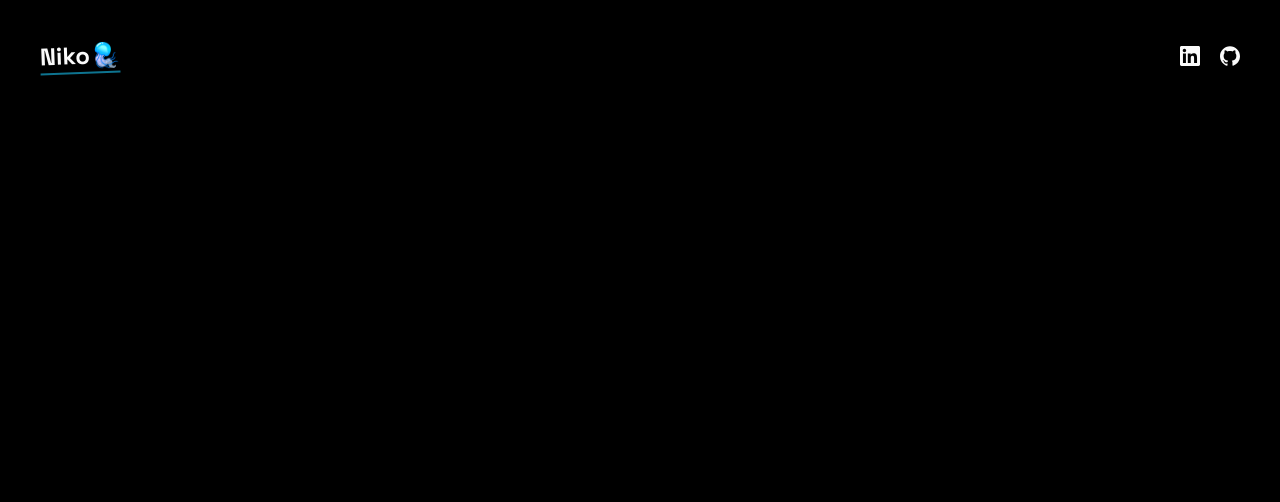
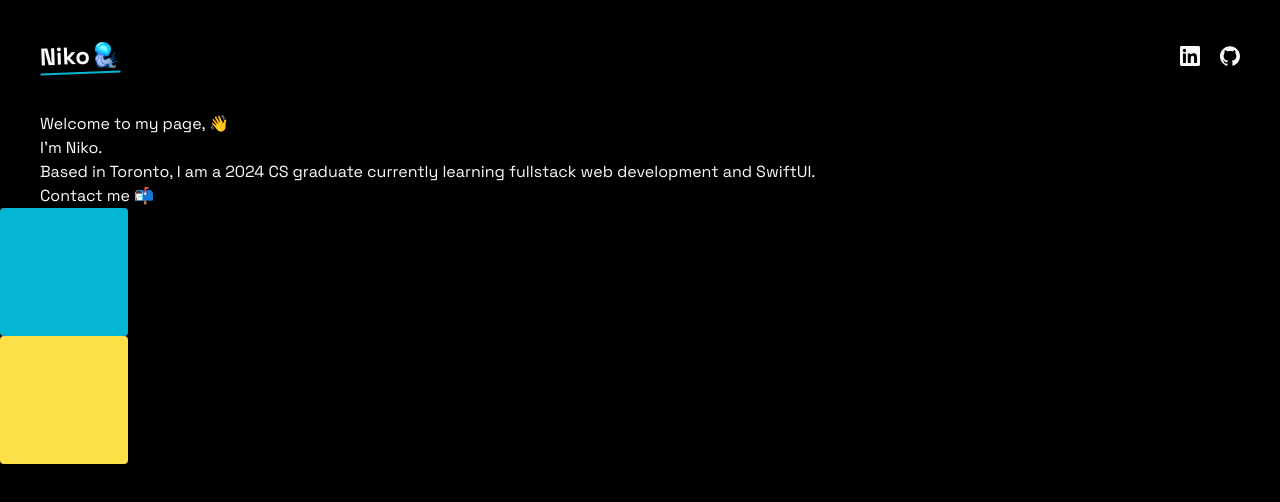
Before and after one commit to nikodiam99/portfolipage, a Next.js app: page / in a window 1280 px wide. Shown: the top 502 px of the page. Built offline with nearby package versions, Linux system fonts and the light colour scheme.

Commit message:
Added Bio

```diff
--- /dev/null
+++ b/app/(home)/components/HeroSection.tsx
@@ -0,0 +1,34 @@
+import Link from 'next/link';
+import React from 'react'
+
+export default function HeroSection() {
+  return (
+    <div>
+        <div className='px-10'>
+            <h1> Welcome to my page, 👋<br/> <span>{"I'm Niko."}</span></h1>
+            <p>
+              {
+                "Based in Toronto, I am a 2024 CS graduate currently learning fullstack web development and SwiftUI."
+              }
+            </p>
+            <Link href={"mailto:diamantakisniko@gmail.com"}>
+              <div>
+                Contact me 📬
+              </div>
+            </Link>
+        </div>
+        <div className='w-72 h-72'>
+              <div>
+                <div className='w-32 h-32 rounded 2xl bg-cyan-500'></div>
+                <div className='w-32 h-32 rounded 2xl bg-yellow-300'></div>
+
+              </div>
+
+              <div>
+
+              </div>
+
+        </div>
+    </div>
+  );
+}
--- a/app/(home)/components/Navbar.tsx
+++ b/app/(home)/components/Navbar.tsx
@@ -25,7 +25,7 @@ export default function Navbar() {
 
     return (
     <nav className='py-10 flex justify-between items-center px-10'>
-        <h1 className='text-2xl font-bold underline underline-offset-8 -rotate-2 decoration-cyan-700'>
+        <h1 className='text-2xl font-bold underline underline-offset-8 -rotate-2 decoration-cyan-500'>
             Niko🪼
         </h1>
 
--- a/app/(home)/page.tsx
+++ b/app/(home)/page.tsx
@@ -1,5 +1,6 @@
 import React from 'react'
 import Navbar from './components/Navbar'
+import HeroSection from './components/HeroSection'
 
 export default function page() {
   return (
@@ -7,6 +8,7 @@ export default function page() {
       <div className="max-w-7xl mx-auto"></div>
 
       <Navbar/>
+      <HeroSection/>
 
     </div>
   )
```
